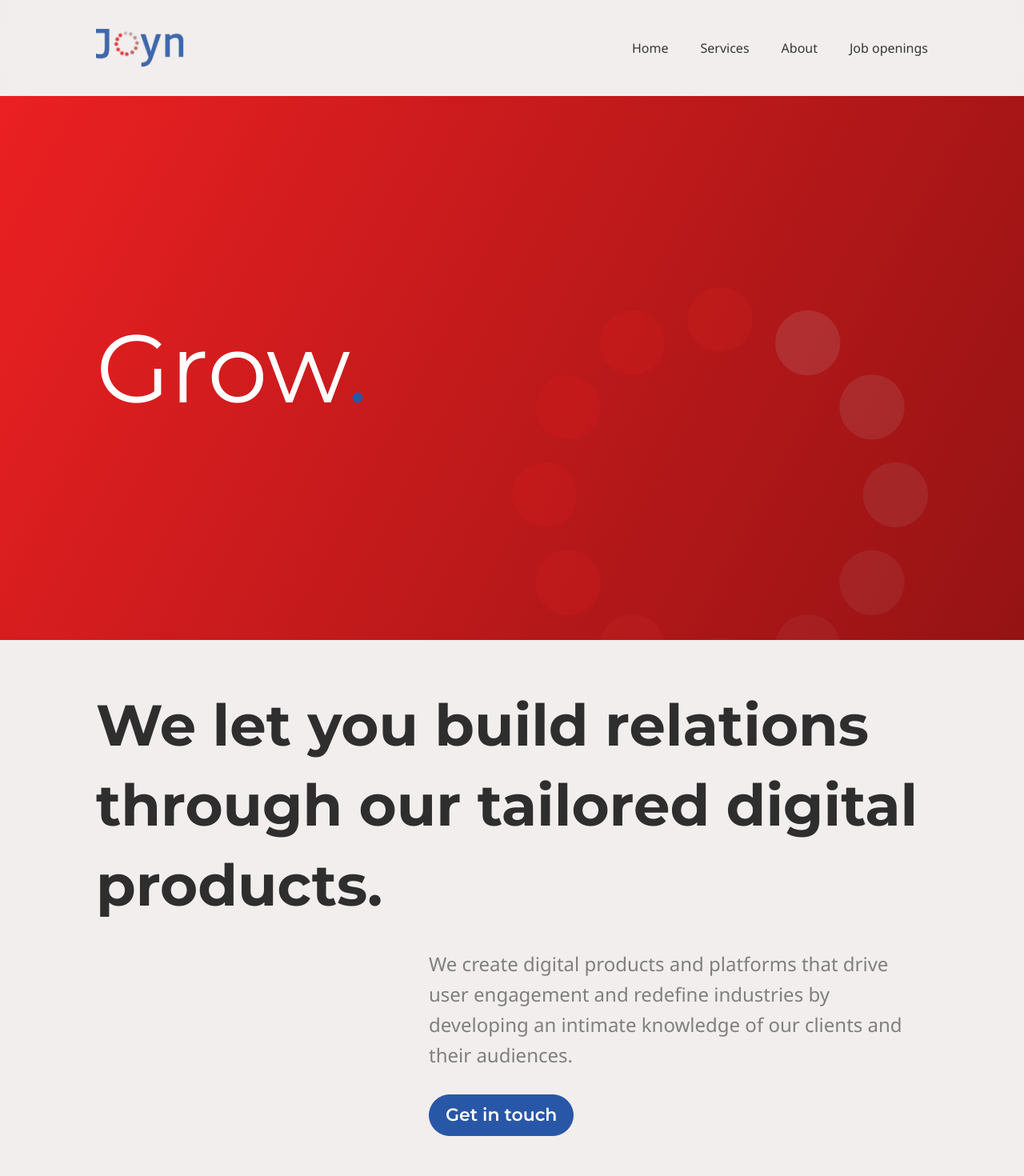
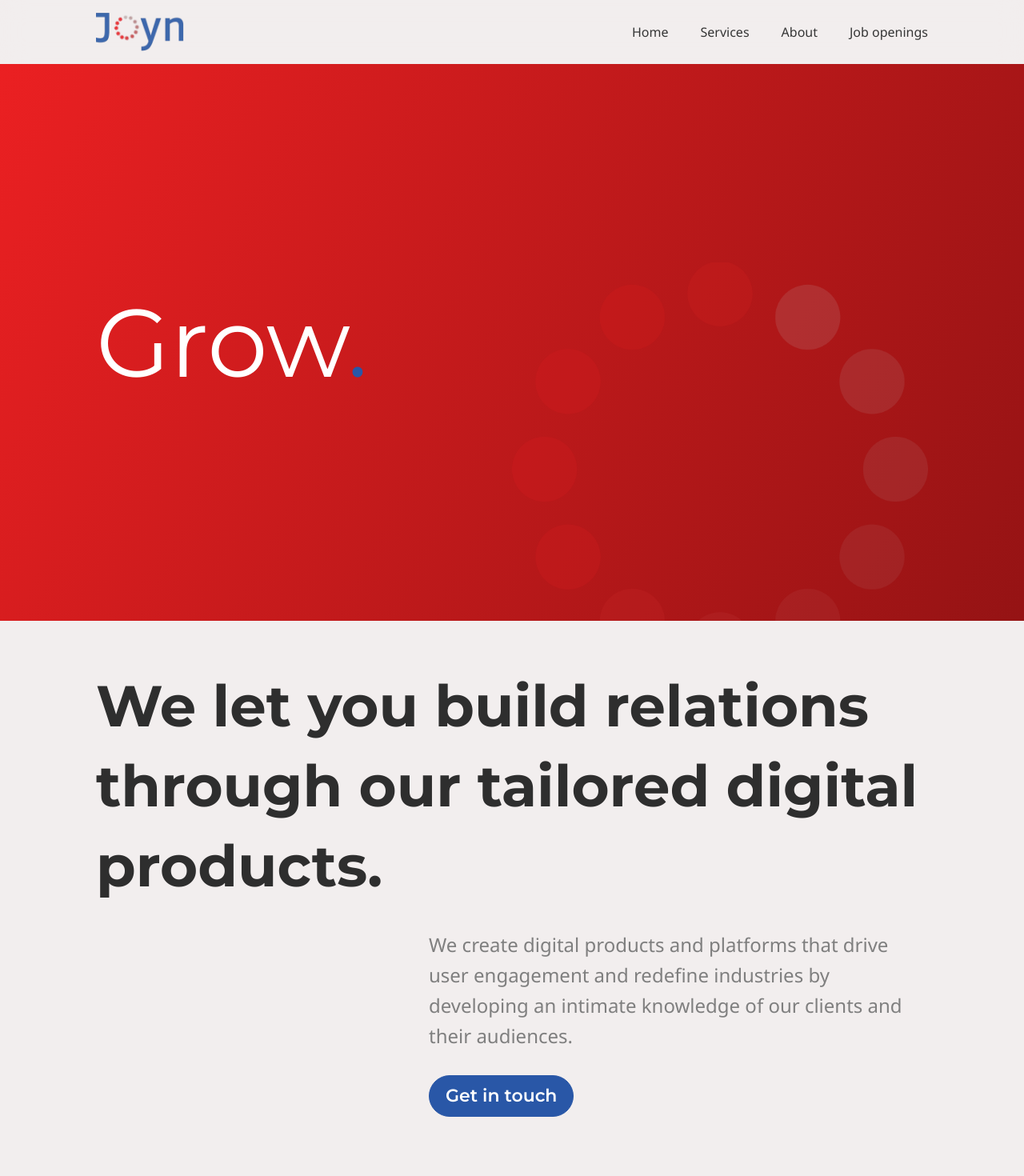
Before and after one commit to UmerFarooqOG/joyndigital, a Next.js app: page / in a window 1280 px wide. Shown: the top 1470 px of the page at 80% size. Built offline with nearby package versions, Linux system fonts and the light colour scheme.

Commit message:
Change the Navbar

```diff
--- a/src/app/home/page.jsx
+++ b/src/app/home/page.jsx
@@ -11,15 +11,15 @@ const page = () => {
 
   const tranitiom = {duration:1,type:'spring'}
   return (
-    <div className='max-w-[1440px] overflow-hidden  h-full mx-auto'>
+    <div className='overflow-hidden h-full'>
     {/* ------- hero --------  */}
-    <section className='w-full h-[70vh] xsm:h-[85vh] mx-auto'>
+    <section className='h-[70vh] xsm:h-[87vh] mx-auto'>
    <Hero />
 
     </section>
 
     {/* ---- --- text-section  */}
-    <section className='w-full h-full  px-[60px] lg:px-[90px] xlb:px-[120px] py-[56px] mx-auto'>
+    <section className='w-full max-w-[1440px] h-full  px-[60px] lg:px-[90px] xlb:px-[120px] py-[56px] mx-auto'>
       <motion.h2  initial={{opacity : 0 , x:-200 ,  }}
               whileInView={{opacity : 1,x:0 ,   }}
               transition={{ duration: 1 ,type:'tween'}} className=' text-[24px] ssm:text-[28px] xsm:text-[50px] sm:text-[60px] mdd:text-[72px] leading-normal sm:leading-[100px] w-full text-[#2E2E2E] font-Montserrat font-bold'>We let you build relations <b></b> through our tailored digital products.</motion.h2>
@@ -34,7 +34,7 @@ const page = () => {
     </section>
 
     {/* work-section  */}
-    <section className='w-full min-h-[100vh] px-[60px] lg:px-[90px] xlb:px-[120px] py-[2rem] mx-auto'>
+    <section className='w-full max-w-[1440px] min-h-[100vh] px-[60px] lg:px-[90px] xlb:px-[120px] py-[2rem] mx-auto'>
       <motion.h2 initial={{opacity : 0 , x:-200   }}
               whileInView={{opacity : 1,x:0     }}
               transition={{ duration: 1 ,type:'tween'}} className='font-Montserrat text-[60px] font-[500] text-[#2e2e2e]'>Here’s our <span className='font-bold'>work</span> </motion.h2>
--- a/src/components/Footer.jsx
+++ b/src/components/Footer.jsx
@@ -4,7 +4,8 @@ import { FiPhone } from "react-icons/fi";
 import Link from "next/link";
 
 const Footer = () => (
-  <footer className='max-w-[1500px] px-[20px] mdd:px-[40px] py-[4rem] bg-white opacity-[0.8] mx-auto flex items-center flex-col justify-center'>
+  <footer className=' px-[20px] mdd:px-[40px] py-[4rem] bg-white opacity-[0.8] w-full flex items-center flex-col justify-center'>
+    <div className="w-full h-full max-w-[1400px] mx-auto">
     <div className=" flex-wrap px-[20px] xxm:px-[40px]  md:flex-nowrap flex gap-[5px] xxm:gap-[10px] mdd:gap-[30px] lg:gap-[50px] items-start justify-start md:justify-center w-full">
       <div className=" w-full xsm:w-[60%] md:w-[45%] mdd:w-[40%] flex flex-col gap-[20px]">
         <div className="flex items-center justify-start gap-[10px]">
@@ -47,6 +48,7 @@ const Footer = () => (
         <p className=" text-[12px] xsm:text-center xxm:text-[14px] font-[400] font-Nato text-[#656B70]" > Copyrights@2024 All Rights Reserved</p>
 
     </div>
+    </div>
 
   </footer>
 )
--- a/src/components/Hero.jsx
+++ b/src/components/Hero.jsx
@@ -46,11 +46,13 @@ const Hero = () => {
 
 
     return (
-        <div style={colors[backgroundIndex]} onMouseMove={handleMouseMove} className='w-full h-full'>
+        <div style={colors[backgroundIndex]} className='w-full h-full'>
+           <div onMouseMove={handleMouseMove} className='max-w-[1440px] h-full mx-auto ' >
            <div className='flex items-center w-full overflow-hidden h-full px-[60px] lg:px-[90px] xlb:px-[120px] justify-between'>
                 <h5 className='flex-1 text-[40px] ssm:text-[50px] xsm:text-[70px] sm:text-[100px] text-left mdd:text-[100px] lg:text-[120px] font-Montserrat font-normal text-white'>{contents[contentIndex]}<span className={`${contentIndex === 2 ? 'text-[#2957A7]' : 'text-[#EB2022]'}  `}>.</span></h5>
                 <div className='flex-1 hidden lg:block relative'>
-                <Image style={{ transform: `rotate(${rotation}deg)`,}} src={images[contentIndex]} alt='circle image' width={1000} height={1000} className=' absolute left-0 top-[-100px] w-[700px] h-auto' />
+                    <Image style={{ transform: `rotate(${rotation}deg)`, }} src={images[contentIndex]} alt='circle image' width={1000} height={1000} className=' absolute left-0 top-[-100px] w-[700px] h-auto' />
+                </div>
             </div>
            </div>
         </div>
--- a/src/components/Navbar.jsx
+++ b/src/components/Navbar.jsx
@@ -20,7 +20,7 @@ const Navbar = () => {
 
   return (
 
-    <nav className=' sticky top-0 w-full bg-[#F2EEEE] opacity-[0.9]  z-[100] px-[60px] lg:px-[90px] xlb:px-[120px] max mx-auto py-[1rem]  backdrop-blur-lg h-[15vh] flex justify-between items-center'>
+    <nav className=' max-w-[1440px] sticky top-0 w-full bg-[#F2EEEE] opacity-[0.9]  z-[100] px-[60px] lg:px-[90px] xlb:px-[120px] max mx-auto py-[1rem]  backdrop-blur-lg h-auto flex justify-between items-center'>
 
       <Link href={'/'} className='relative' >
         <Image
```
Lines whose indentation alone changed are shown as unchanged.
